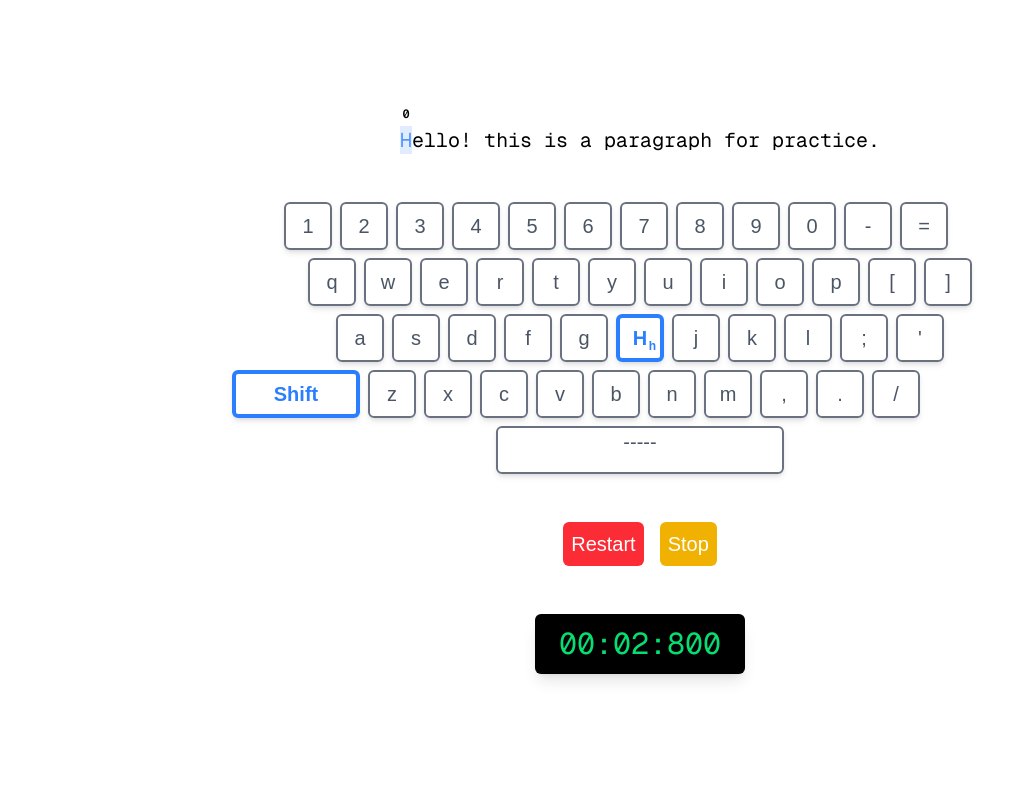
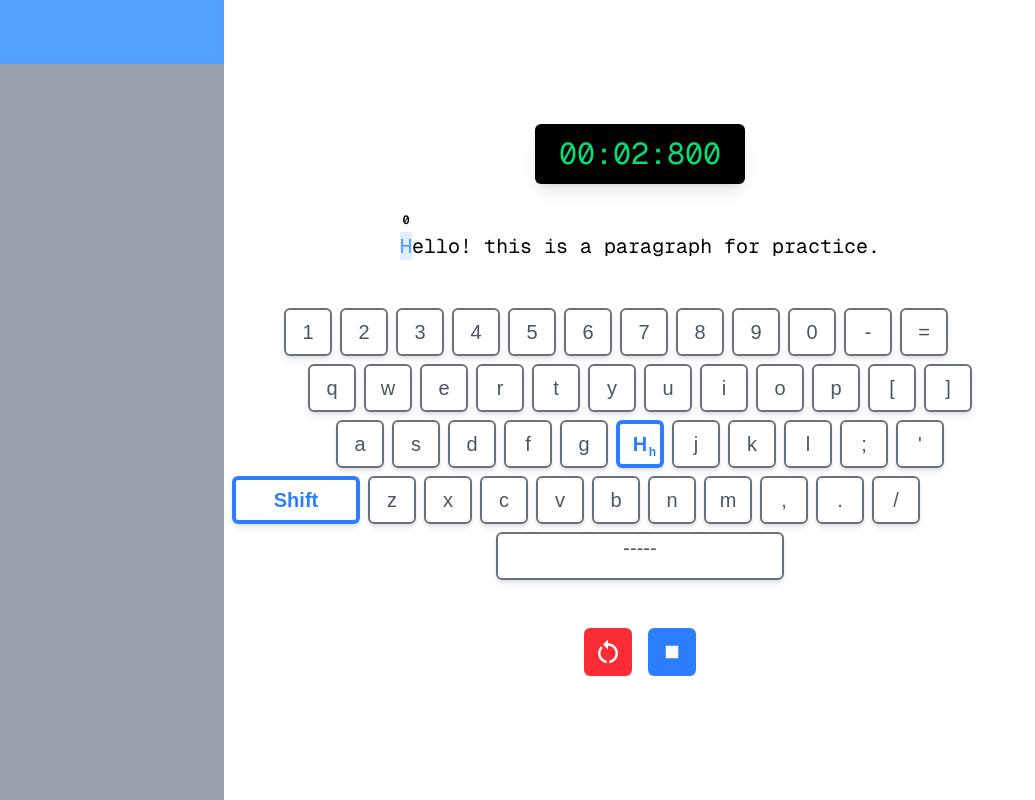
Before and after one commit to ErfanGh83/10fingertyping, a Next.js app: page /practice in a window 1280 px wide. Both pictures are taken after a click on the button "Start". Shown: the whole page, without its empty margins (0-1035 px from the left). Built offline with nearby package versions, Linux system fonts and the light colour scheme.

Commit message:
style: changed icon of the buttons

```diff
--- a/src/app/practice/page.tsx
+++ b/src/app/practice/page.tsx
@@ -11,7 +11,13 @@ import ShiftContainer from '@/components/ShiftContainer'
 import DisplayParagraph from '@/components/DisplayParagraph'
 import { useTimer } from '@/hooks/useTimer'
 import Timer from '@/components/Timer'
-import SpeedFlame from '@/components/SpeedFlame'
+import { BsSpeedometer } from 'react-icons/bs'
+import { MdRestartAlt, MdSpeed } from 'react-icons/md'
+import { DiDart } from 'react-icons/di'
+import { TbTargetArrow } from 'react-icons/tb'
+import ResultBoard from '@/components/ResultBoard'
+import { BiStop } from 'react-icons/bi'
+import { VscDebugContinue } from 'react-icons/vsc'
 
 const Page = () => {
 
@@ -29,6 +35,7 @@ const Page = () => {
     const [running, setRunning] = useState<boolean>(false)
     const [typeSpeed, setTypeSpeed] = useState<number>(0)
     const [typedChars, setTypedChars] = useState<number>(0)
+    const [accuracy, setAccuracy] = useState<number>(100)
 
     useEffect(() => {
         setParagraph(exampleParagraph1)
@@ -122,12 +129,17 @@ const Page = () => {
         setFinished(true)
         setNextChar(null)
         setRunning(false)
+        if (paragraph) {
+            setAccuracy(calculateAccuracy(wrongIndices.length, paragraph?.length))
+            console.log(accuracy)
+        }
         stop()
     }
 
     const handleReset = () => {
         setTypedChars(0)
         setTypeSpeed(0)
+        setAccuracy(100)
         setIndex(0)
         setNextChar(null)
         setPaused(false)
@@ -147,6 +159,11 @@ const Page = () => {
         return Math.floor(cpm);
     };
 
+    const calculateAccuracy = (wrongIndicesCount: number, paragraphLength: number) => {
+
+        return Math.floor(100 - ((wrongIndicesCount * 100) / paragraphLength));
+    }
+
 
     return (
         <div
@@ -155,6 +172,11 @@ const Page = () => {
             <div
                 className='size-full flex flex-col items-center justify-center gap-12'
             >
+                <Timer time={time} />
+                {
+                    finished && paragraph &&
+                    <ResultBoard typeSpeed={typeSpeed} accuracy={accuracy} />
+                }
 
                 <DisplayParagraph text={paragraph ? paragraph : ""} currentIndex={index} wrongIndices={wrongIndices ? wrongIndices : []} typeSpeed={typeSpeed} />
 
@@ -200,10 +222,9 @@ const Page = () => {
                         started && !finished &&
                         <button
                             onClick={handlePause}
-                            className={`size-fit p-2 rounded-md text-xl text-white cursor-pointer ${running ? 'bg-yellow-500 hover:bg-yellow-600' : 'bg-blue-500 hover:bg-blue-600'
-                                }`}
+                            className='size-12 flex items-center justify-center rounded-md text-xl text-white cursor-pointer bg-blue-500 hover:bg-blue-600'
                         >
-                            {running ? 'Stop' : 'Continue'}
+                            {running ? <BiStop size={30}/> : <VscDebugContinue size={30}/>}
                         </button>
                     }
 
@@ -211,14 +232,16 @@ const Page = () => {
                         started &&
                         <button
                             onClick={handleReset}
-                            className='size-fit p-2 rounded-md text-xl text-white cursor-pointer bg-red-500 hover:bg-red-600'
+                            className='size-12 flex items-center justify-center rounded-md text-xl text-white cursor-pointer bg-red-500 hover:bg-red-600'
                         >
-                            Restart
+                            <MdRestartAlt size={30}/>
                         </button>
                     }
                 </div>
 
-                <Timer time={time} />
+                <div className='w-56 h-screen flex flex-col items-center bg-gray-400 absolute z-11 top-0 left-0'>
+                    <div className='w-full h-16 bg-blue-400'></div>
+                </div>
             </div>
         </div>
     )
--- /dev/null
+++ b/src/components/ResultBoard.tsx
@@ -0,0 +1,27 @@
+import React from 'react'
+import { MdSpeed } from 'react-icons/md'
+import { TbTargetArrow } from 'react-icons/tb'
+
+type Props = {
+    typeSpeed: number,
+    accuracy: number
+}
+
+const ResultBoard = ({ typeSpeed, accuracy }: Props) => {
+    return (
+        <div
+            className={`size-fit p-8 flex flex-col gap-2 text-2xl font-semibold mt-2 bg-blue-100 border-4 rounded-md border-blue-400 ${typeSpeed >= 50 ? "text-black" : ""
+                }`}
+        >
+            <div className='flex flex-row gap-2'>
+                <MdSpeed size={36} /> Speed: <span className='text-blue-500'>{typeSpeed}</span> words/minute
+            </div>
+
+            <div className='flex flex-row gap-2'>
+                <TbTargetArrow size={36} /> Accuracy: <span className={`${accuracy >= 80 ? 'text-blue-500' : accuracy >= 60 ? 'text-yellow-400' : 'text-red-500'}`}>{accuracy}%</span>
+            </div>
+        </div>
+    )
+}
+
+export default ResultBoard
```
